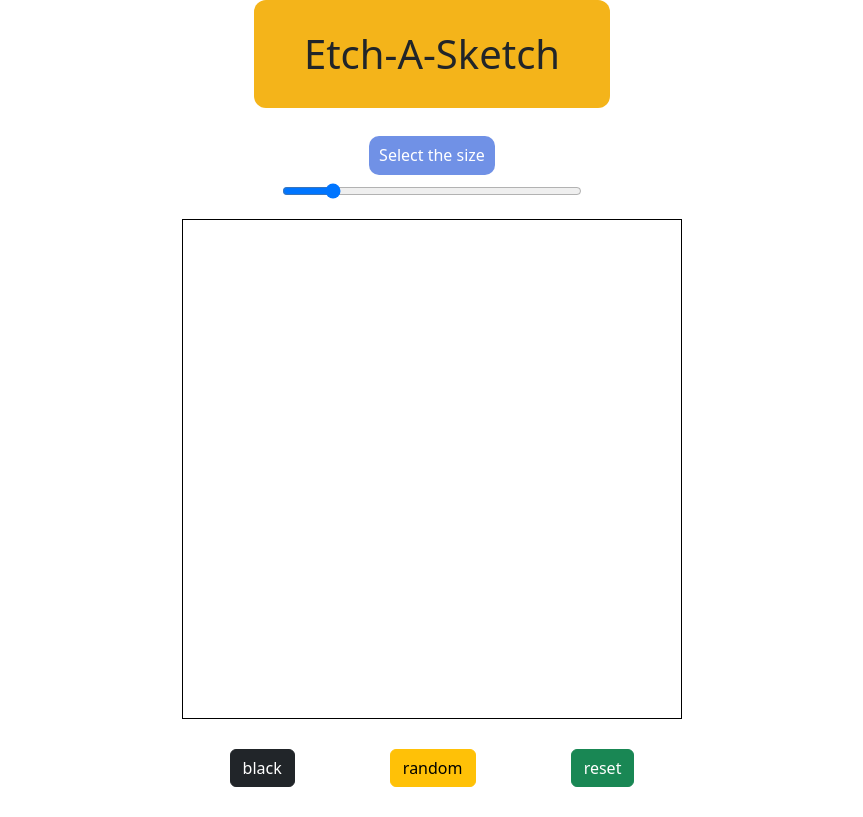
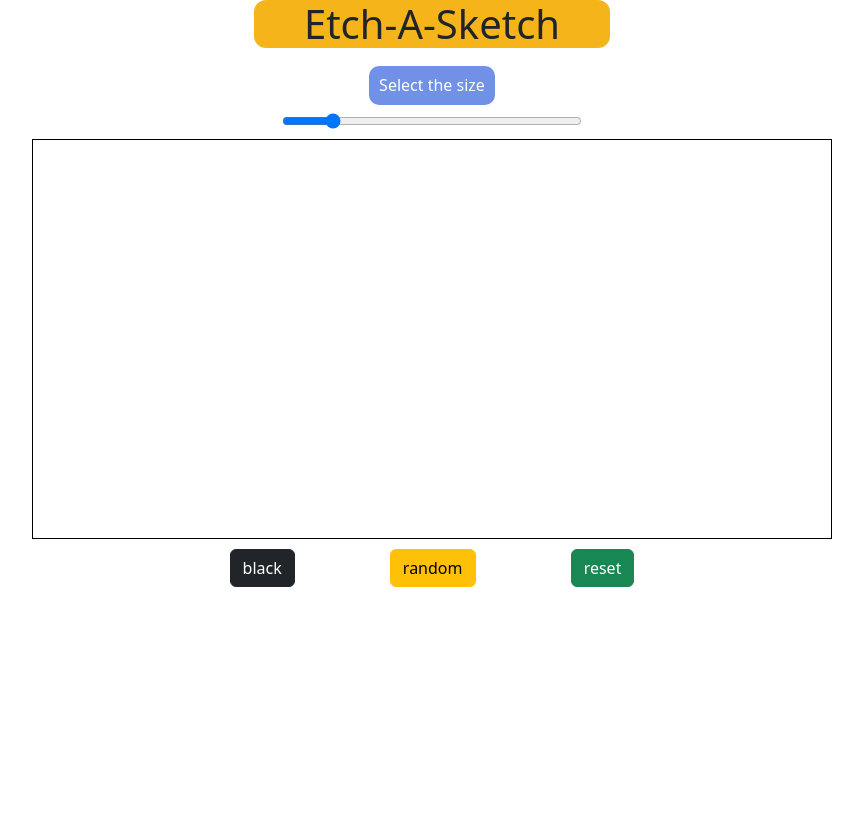
Before and after one commit to agastyasohan/web_dev_projects, a plain HTML site: page etch-a-sketch/index.html in a window 1280 px wide. Shown: the whole page, without its empty margins (208-1071 px from the left). Drawn offline with nearby package versions, Linux system fonts and the light colour scheme.

```diff
--- a/etch-a-sketch/style.css
+++ b/etch-a-sketch/style.css
@@ -6,7 +6,6 @@
 }
 
 h1 {
-    padding: 30px;
     padding-left: 50px;
     padding-right: 50px;
     border-radius: 12px;
@@ -14,8 +13,7 @@
     color: #142d59;
 }
 .header {
-
-    margin: 20px;
+    margin: 10px;
     display: flex;
     flex-direction: column;
     justify-content: space-around;
@@ -36,8 +34,8 @@
 
 
 .board {
-    height: 500px;
-    width: 500px;
+    height: 400px;
+    width: 800px;
     display: grid;
     border: 1px solid black;
 }
@@ -45,7 +43,7 @@
 
 
 .footer {
-    margin: 30px;
+    margin: 10px;
     display: flex;
     flex-direction: row;
     justify-content: space-around;
```
